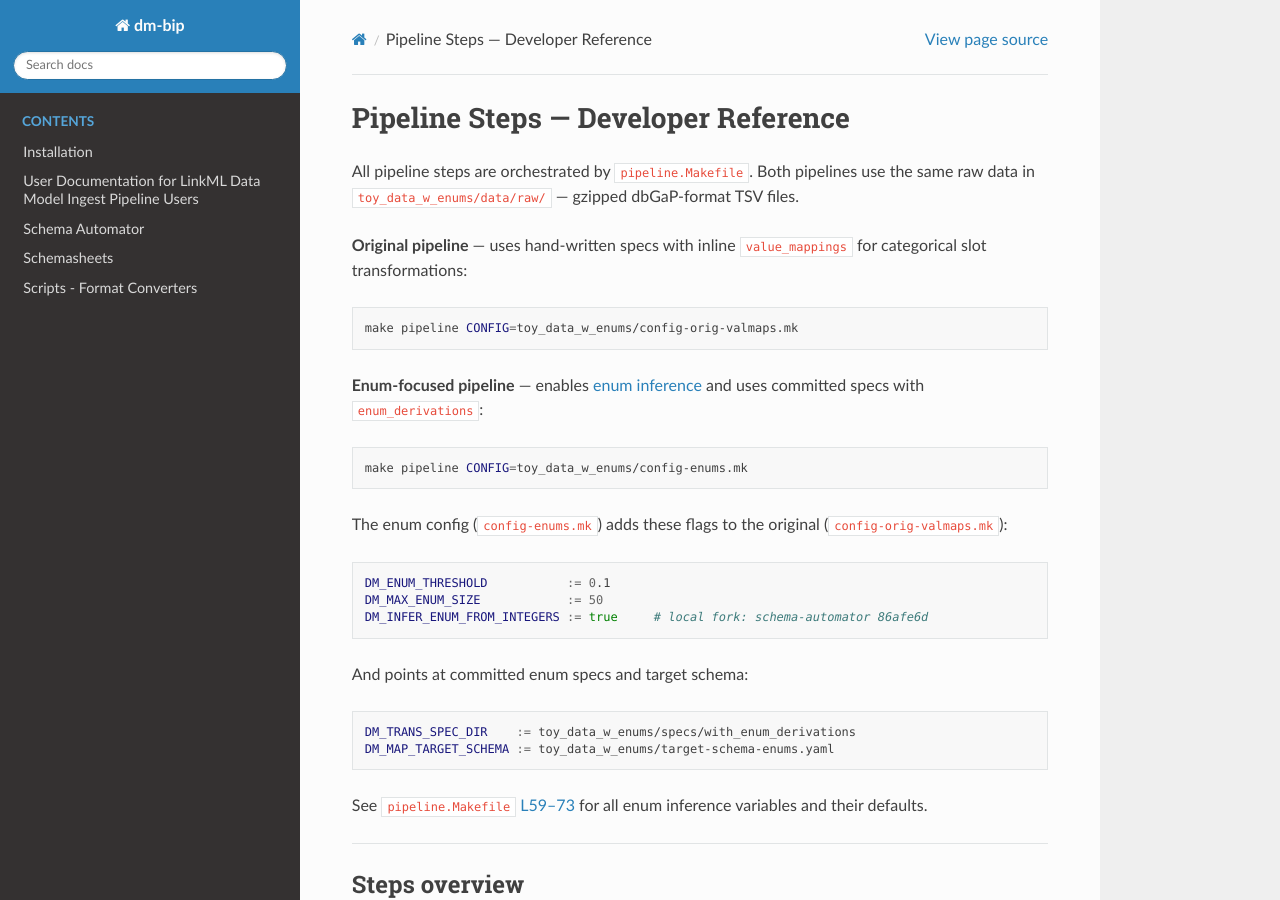
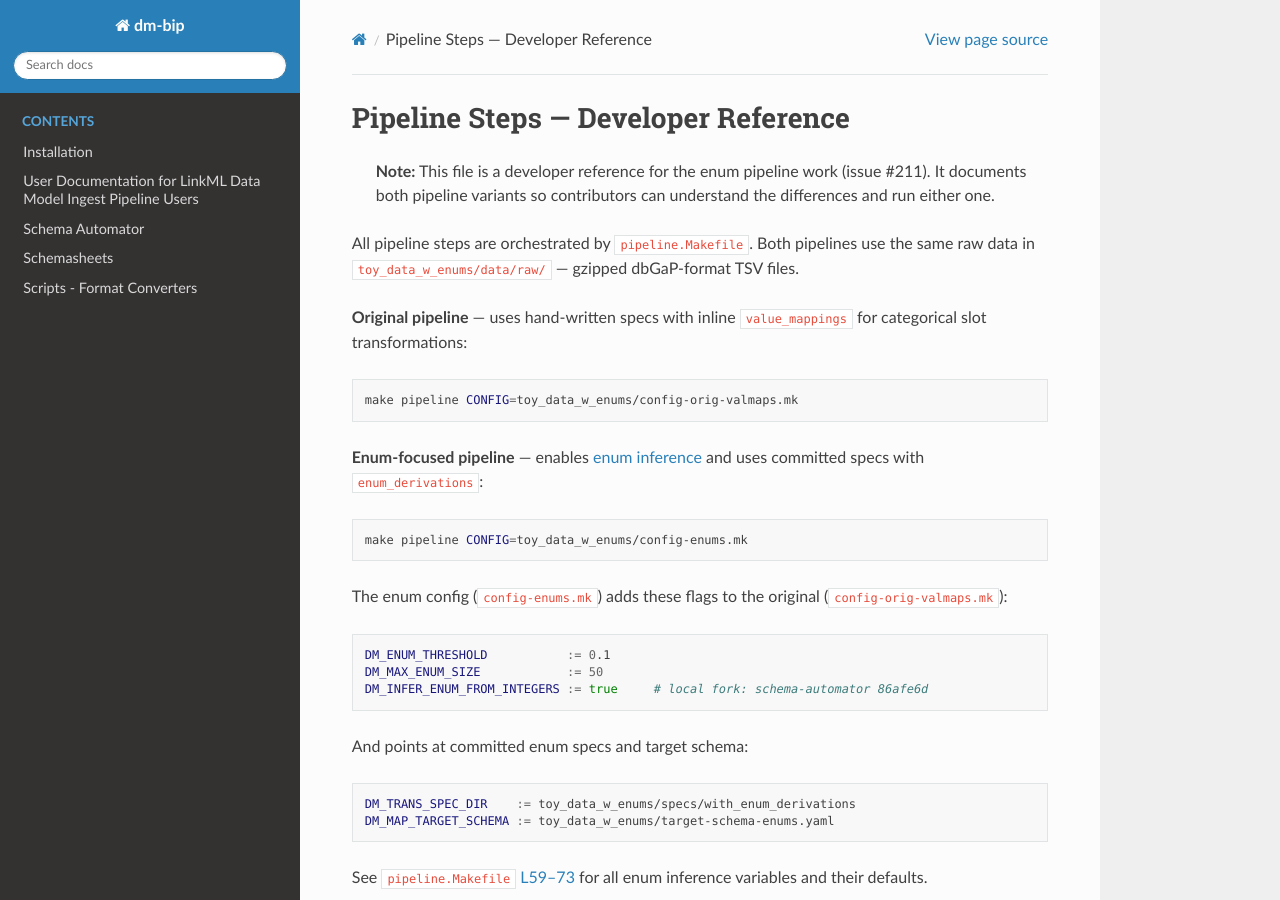
Before and after one commit to linkml/dm-bip, a Sphinx documentation site: the page built from docs/pipeline-steps.md, in a window 1280 px wide and 900 px high. Built offline with Sphinx 7.4.7 and the Read the Docs theme 3.1.0, drawn with Linux system fonts in a browser that asks for light colours.

Commit message:
Address PR review feedback: clarify enum_derivations vs value_mappings, add note to pipeline-steps.md
Co-Authored-By: Claude Opus 4.6 (1M context) <noreply@anthropic.com>

```diff
--- a/docs/pipeline-steps.md
+++ b/docs/pipeline-steps.md
@@ -1,4 +1,6 @@
 # Pipeline Steps — Developer Reference
+
+> **Note:** This file is a developer reference for the enum pipeline work (issue #211). It documents both pipeline variants so contributors can understand the differences and run either one.
 
 All pipeline steps are orchestrated by [`pipeline.Makefile`](../pipeline.Makefile). Both pipelines use the same raw data in [`toy_data_w_enums/data/raw/`](../toy_data_w_enums/data/raw/) — gzipped dbGaP-format TSV files.
 
```
Also changed, not shown: README.md (+1 -1 lines).
